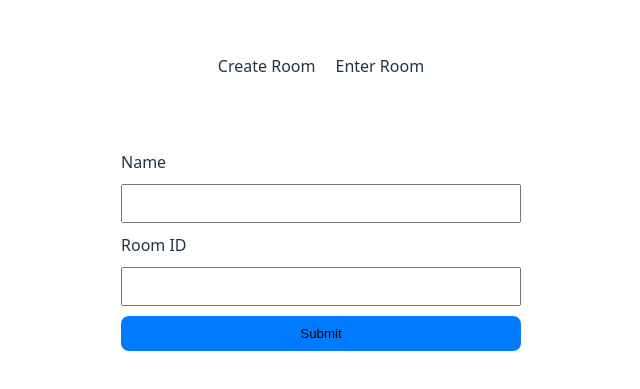
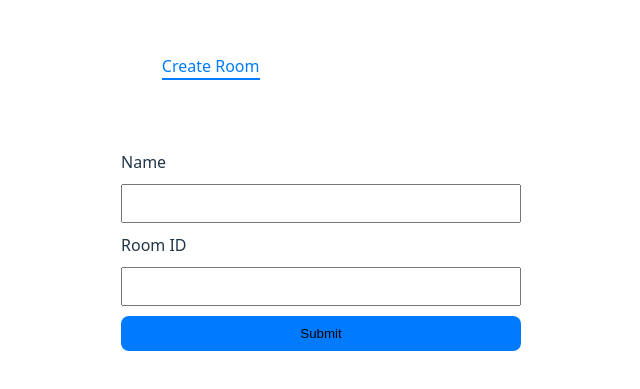
Before and after one commit to madhav2348/chat, a React (Vite) app in the folder frontend/: page / in a window 1280 px wide. Shown: the part 163-552 px from the top of the page, without its empty margins (319-959 px from the left). Built offline with nearby package versions, Linux system fonts and the light colour scheme.

Commit message:
minor changes

```diff
--- a/frontend/src/components/vanilla/login.tsx
+++ b/frontend/src/components/vanilla/login.tsx
@@ -13,7 +13,7 @@ export default function Login() {
         },
         body: JSON.stringify(userData),
       });
-      let id = await url.json()
+      let id = await url.json();
       navigate(`/roomID/`);
     } catch (e) {
       console.log(e);
@@ -27,6 +27,7 @@ export default function Login() {
     });
   }
   const navigate = useNavigate();
+  const [tab, setTab] = useState("create");
   const [userData, SetUserData] = useState({
     name: "",
     room: "",
@@ -44,28 +45,36 @@ export default function Login() {
           <ul
             style={{
               display: "flex",
-              padding: "0",
-              margin: "0",
+              gap: "30%",
               justifyContent: "center",
+              padding: 0,
+              margin: 0,
               listStyle: "none",
-
-              gap: "20px",
-              alignContent: "space-between",
-              // alignItems:"center",
-              // textAlign:"justify"
             }}
           >
             <li
               style={{
-                borderBottom: "2px solid transparent",
+
+                borderBottom:
+                  tab === "create"
+                    ? "2px solid #007BFF"
+                    : "2px solid transparent",
+                color: tab === "create" ? "#007BFF" : "#FFF",
+
                 cursor: "pointer",
               }}
+              onClick={() => setTab("create")}
             >
               Create Room
             </li>
             <li
+              onClick={() => setTab("enter")}
               style={{
-                borderBottom: "2px solid transparent",
+                borderBottom:
+                  tab === "enter"
+                    ? "2px solid #007BFF"
+                    : "2px solid transparent",
+                color: tab === "enter" ? "#007BFF" : "#FFF",
                 cursor: "pointer",
               }}
             >
```
Also changed, not shown: frontend/src/components/vanilla/newChat.tsx (+5 -5 lines), 1 other file (tests, documents, lock files or other folders).
